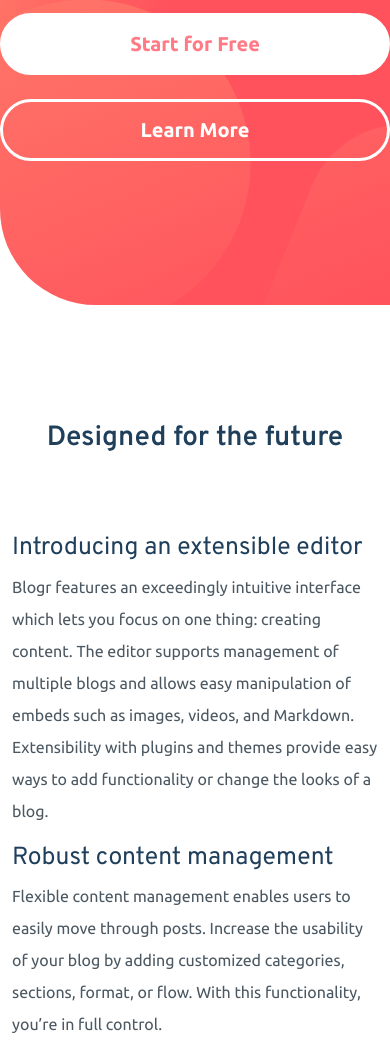
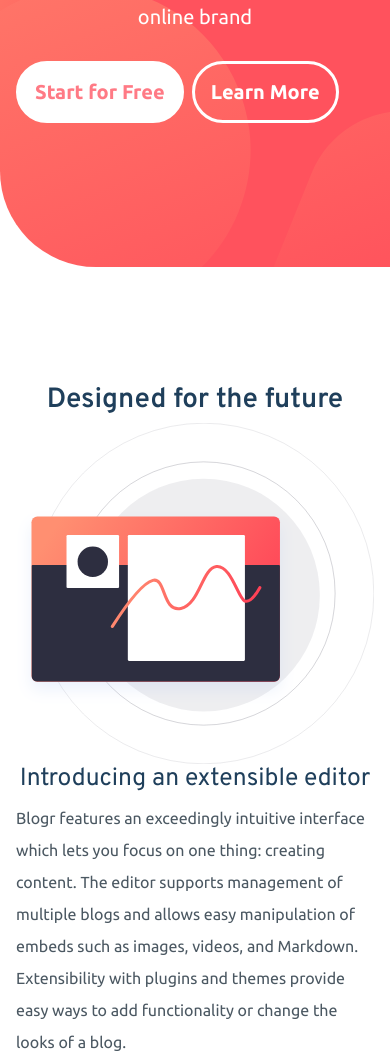
Before and after one commit to Despeerado/Frontend-mentor--blogr-landing-page, a website built with webpack: page src/index.html in a window 390 px wide. Shown: the part 382-1435 px from the top of the page. Built offline with nearby package versions, Linux system fonts and the light colour scheme.

Commit message:
responsive imgs positioning

```diff
--- a/src/index.html
+++ b/src/index.html
@@ -76,7 +76,7 @@
 								</ul>
 							</li>
 							<li class="ms-md-auto">
-								<ul class="d-flex flex-row flex-md-col list-unstyled gap-2">
+								<ul class="d-md-flex flex-col flex-md-col list-unstyled gap-2">
 									<li class="nav-item">
 										<a class="btn btn-light-transparent px-4" aria-current="page" href="#">Login</a>
 									</li>
@@ -92,13 +92,15 @@
 		</div>
 		<!-- END 	NAVBAR -->
 		<!-- HERO -->
-		<div class="text-center pt-5 pb-5">
-			<h1 class="display-3 pb-3 text-white">A modern publishing platform</h1>
-			<div class="col-lg-6 pbr-5 mx-auto">
-				<p class="text-white py-2">Grow your audience and build your online brand</p>
-				<div class="d-grid gap-4 d-sm-flex justify-content-sm-center">
-					<button type="button" class="btn btn-primary  btn-lg gap-3">Start for Free</button>
-					<button type="button" class="btn btn-light btn-lg">Learn More</button>
+		<div class="container">
+			<div class="text-center pt-5 pb-5">
+				<h1 class="pb-3 text-white">A modern publishing platform</h1>
+				<div class="col-lg-6 pbr-5 mx-auto">
+					<p class="text-white lead py-2 ">Grow your audience and build your online brand</p>
+					<div class="d-grid gap-2 d-flex flex-col justify-content-sm-center">
+						<button type="button" class="btn btn-primary  btn-lg">Start for Free</button>
+						<button type="button" class="btn btn-light btn-lg">Learn More</button>
+					</div>
 				</div>
 			</div>
 		</div>
@@ -107,33 +109,34 @@
 	<!-- SECTION 1 -->
 	<section class="py-8">
 		<div class="container">
-			<h2 class="display-6 fw-bold lh-1 text-center pb-6">Designed for the future</h2>
+			<h2 class="display-6 fw-bold lh-1 text-center text-sm-start pb-sm-6">Designed for the future</h2>
 			<div class="row align-items-center">
-				<div class="col-12 col-lg-7">
-					<h2>Introducing an extensible editor</h2>
-					<p>Blogr features an exceedingly intuitive interface which lets you focus on one thing: creating
+				<div class="col-12 col-lg-5 position-relative order-sm-2">
+					<div class="position-relative">
+						<img class="editor img-fluid" src="/images/illustration-editor-desktop.svg" alt="illustration">
+					</div>
+				</div>
+				<div class="col-12 col-lg-7 order-sm-1">
+					<h2 class="text-center text-sm-start p-sm-6">Introducing an extensible editor</h2>
+					<p class="pb-4">Blogr features an exceedingly intuitive interface which lets you focus on one thing: creating
 						content.
 						The editor supports management of multiple blogs and allows easy manipulation of embeds such as images,
 						videos, and Markdown. Extensibility with plugins and themes provide easy ways to add functionality or
 						change the looks of a blog.</p>
-					<h2>Robust content management</h2>
+					<h2 class="pb-4">Robust content management</h2>
 					<p>Flexible content management enables users to easily move through posts. Increase the usability
 						of your blog
 						by adding customized categories, sections, format, or flow. With this functionality, you’re in full control.
 					</p>
 
 				</div>
-				<div class="col-12 col-lg-5 position-relative">
-					<div class="position-relative">
-						<img class="editor img-fluid" src="/images/illustration-editor-desktop.svg" alt="illustration">
-					</div>
-				</div>
+
 			</div>
 		</div>
 	</section>
 	<!-- END SECTION 1 -->
 	<!-- SECTION 2-->
-	<section class="bg-section py-6">
+	<section class="bg-section py-md-6">
 		<div class="container">
 			<div class="row align-items-center">
 				<div class="col-lg-5">
@@ -142,7 +145,7 @@
 					</div>
 				</div>
 				<div class="col-lg-7">
-					<h2 class="display-6 fw-bold lh-1 text-white ">State of the Art Infrastructure</h2>
+					<h2 class="display-6 fw-bold lh-1 text-white">State of the Art Infrastructure</h2>
 					<p class="text-white">With reliability and speed in mind, worldwide data centers provide the backbone for
 						ultra-fast
 						connectivity.
--- a/src/scss/_custom_code.scss
+++ b/src/scss/_custom_code.scss
@@ -45,8 +45,12 @@ p {
   filter: progid:DXImageTransform.Microsoft.gradient(startColorstr="#2c2d3f",endColorstr="#3f4164",GradientType=1);
   border-radius: 0 $bg-border-radius 0 $bg-border-radius;
   background-repeat: no-repeat;
-  background-size: auto;
-  background-position: -20% 80%;
+  background-size: 150%;
+  background-position: 50% -250%;
+  @include media-breakpoint-up(sm) {
+    background-size: auto;
+    background-position: -20% 80%;
+  }
 }
 
 // section footer - dark blue
@@ -164,10 +168,9 @@ p {
 .smartphones {
   position: relative;
   width: 100%;
-  // object-fit: contain;
   max-width: 380px;
   height: auto;
-  top: 50%;
+  // top: 50%;
   left: 50%;
   transform: translate(-50%, -50%);
   @include media-breakpoint-up(lg) {
--- a/src/scss/_custom_variables.scss
+++ b/src/scss/_custom_variables.scss
@@ -9,6 +9,8 @@ $container-max-widths: (
   xl: 1140px,
   xxl: 1200px,
 );
+
+$container-padding-x: 2rem;
 
 $spacer: 1rem;
 $spacers: (
@@ -23,6 +25,24 @@ $spacers: (
   8: $spacer * 7.5,
   9: $spacer * 9,
 );
+
+$display-font-sizes: (
+  1: 5rem,
+  2: 4.5rem,
+  3: 4rem,
+  4: 3.5rem,
+  5: 3rem,
+  6: 2.5rem,
+);
+
+$font-size-base: 1rem; // Assumes the browse, typically `16px`
+
+$h1-font-size: $font-size-base * 4;
+$h2-font-size: $font-size-base * 2;
+$h3-font-size: $font-size-base * 1.75;
+$h4-font-size: $font-size-base * 1.5;
+$h5-font-size: $font-size-base * 1.25;
+$h6-font-size: $font-size-base;
 
 $bg-border-radius: 6rem;
 // Colors:
```
